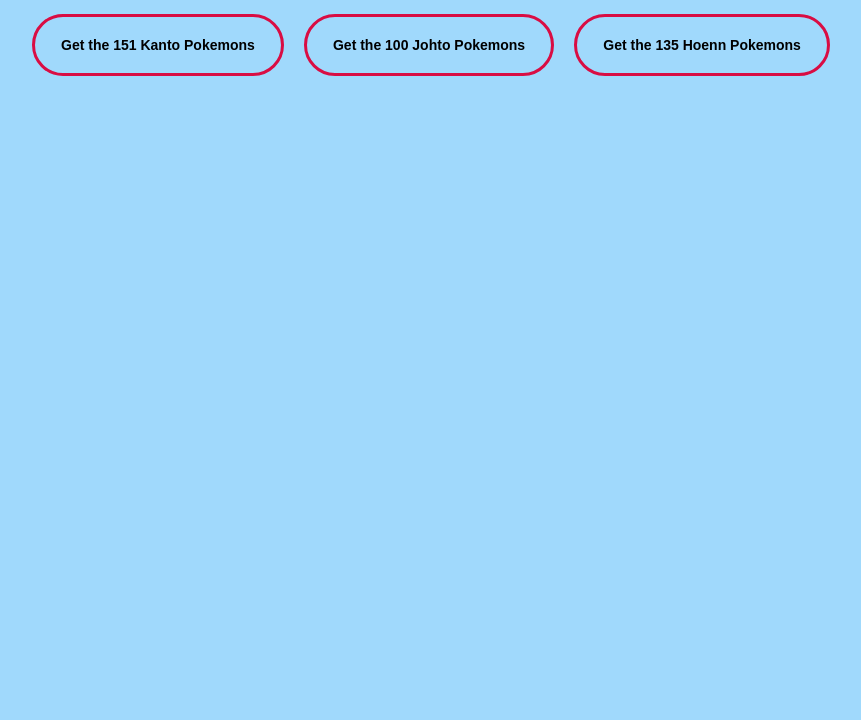
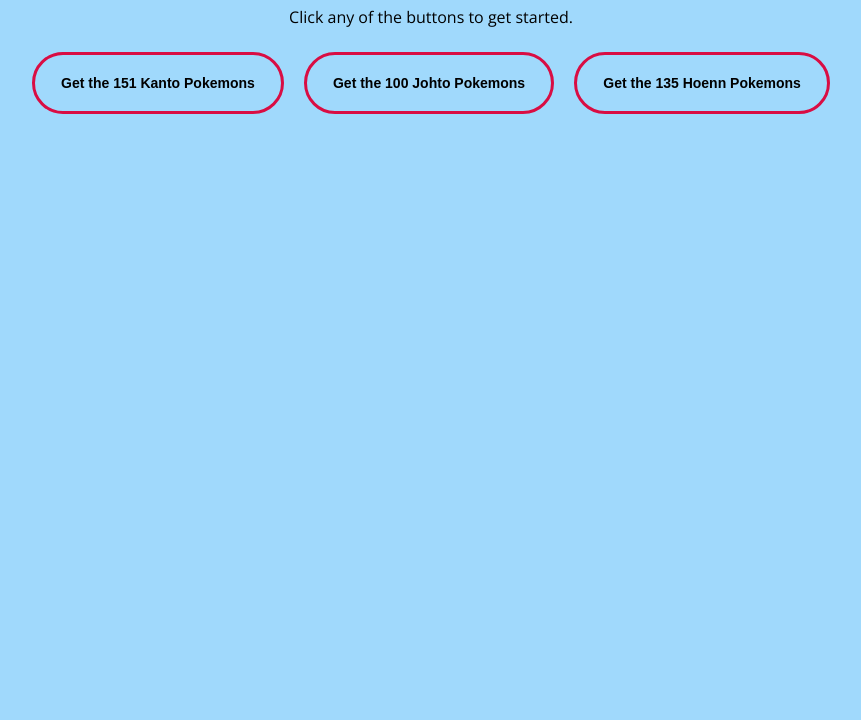
Before and after one commit to manuelfs12/Vue-Pokedex, a plain HTML site: page index.html in a window 1280 px wide. Shown: the part 80-800 px from the top of the page, without its empty margins (209-1070 px from the left). Drawn offline with nearby package versions, Linux system fonts and the light colour scheme.

Commit message:
added a little help text

```diff
--- a/index.html
+++ b/index.html
@@ -13,6 +13,7 @@
 <body>
   <div id="app">
     <h1>{{ title }}</h1>
+    <p>Click any of the buttons to get started.</p>
     <button @click="getPokedex(kantoUrl)">Get the 151 Kanto Pokemons</button>
     <button @click="getPokedex(johtoUrl)">Get the 100 Johto Pokemons</button>
     <button @click="getPokedex(hoennUrl)">Get the 135 Hoenn Pokemons</button>
```
